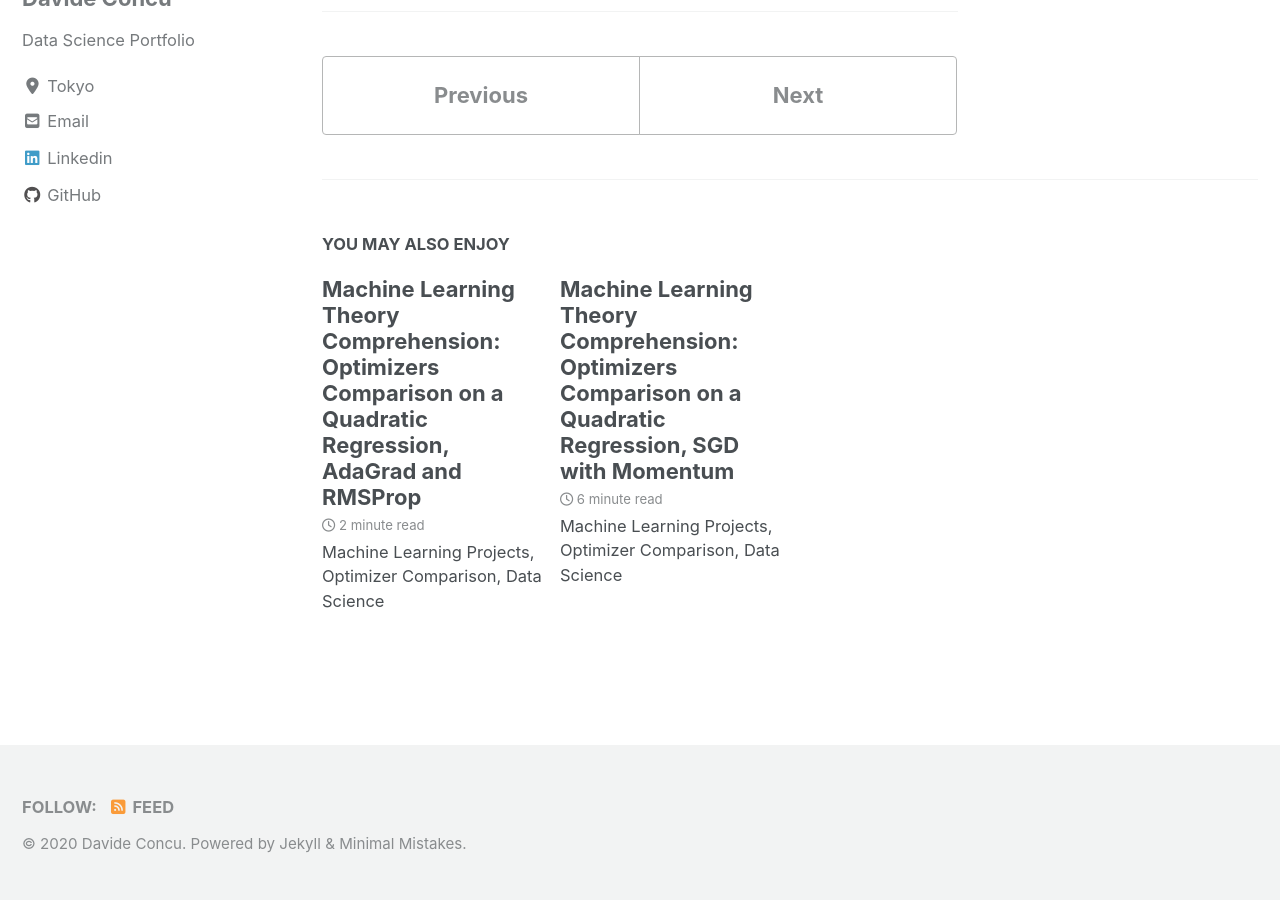
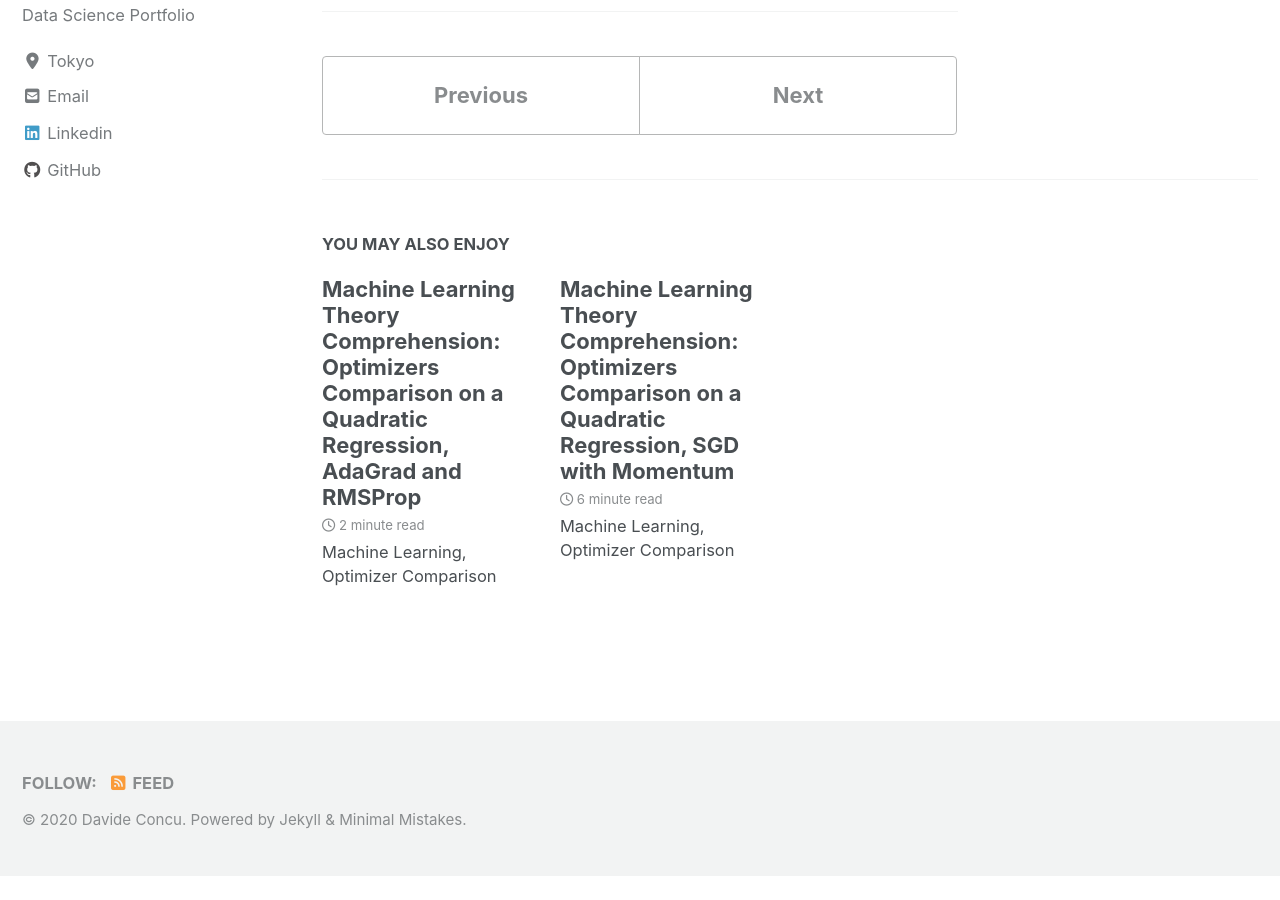
Before and after one commit to DavideDaz/EntuData, a Jekyll site: the page built from _posts/2020-02-01-OptimizersComparisonNesterov.md, in a window 1280 px wide and 900 px high, scrolled down 3814 px. Built offline with Jekyll 4.4.1, drawn with Linux system fonts in a browser that asks for light colours; cached includes are drawn as plain includes; nearby versions of some CDN libraries; formulas are drawn with MathJax 3; after the commit the page ends 4689 px from its top, so only the background shows below that.

Commit message:
ML comprehension

```diff
--- a/_posts/2020-01-28-OptimizersComparison.md
+++ b/_posts/2020-01-28-OptimizersComparison.md
@@ -4,7 +4,7 @@ date: 2020-01-28
 tags: [Machine Learning Theory Comprehension]
 header:
   image: "/OptimizerComparison/loss-landscapeR.jpg"
-excerpt: "Machine Learning Projects, Optimizer Comparison, Data Science"
+excerpt: "Machine Learning, Optimizer Comparison"
 mathjax: "true"
 toc: true
 toc_label: "Contents"
--- a/_posts/2020-02-01-OptimizersComparisonNesterov.md
+++ b/_posts/2020-02-01-OptimizersComparisonNesterov.md
@@ -4,7 +4,7 @@ date: 2020-01-28
 tags: [Machine Learning Theory Comprehension]
 header:
   image: "/OptimizerComparison/loss-landscapeNesterovRes.jpg"
-excerpt: "Machine Learning Projects, Optimizer Comparison, Data Science"
+excerpt: "Machine Learning, Optimizer Comparison"
 mathjax: "true"
 toc: true
 toc_label: "Contents"
--- a/_posts/2020-02-02-OptimizersComparisonAdaGrad.md
+++ b/_posts/2020-02-02-OptimizersComparisonAdaGrad.md
@@ -4,7 +4,7 @@ date: 2020-01-28
 tags: [Machine Learning Theory Comprehension]
 header:
   image: "/OptimizerComparison/loss-landscape-AdaGRes.jpg"
-excerpt: "Machine Learning Projects, Optimizer Comparison, Data Science"
+excerpt: "Machine Learning, Optimizer Comparison"
 mathjax: "true"
 toc: true
 toc_label: "Contents"
```
